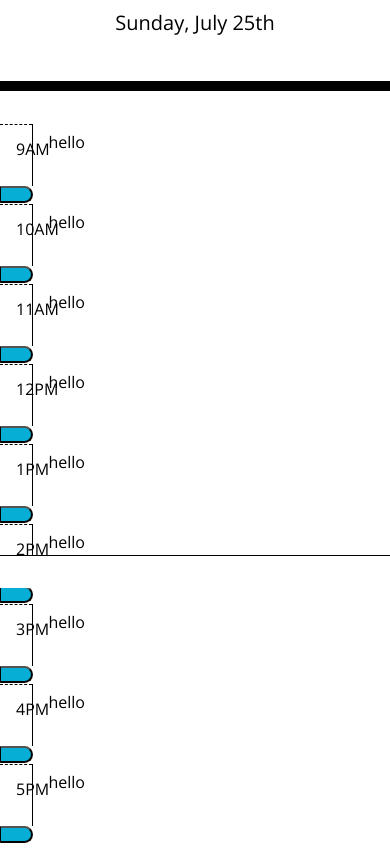
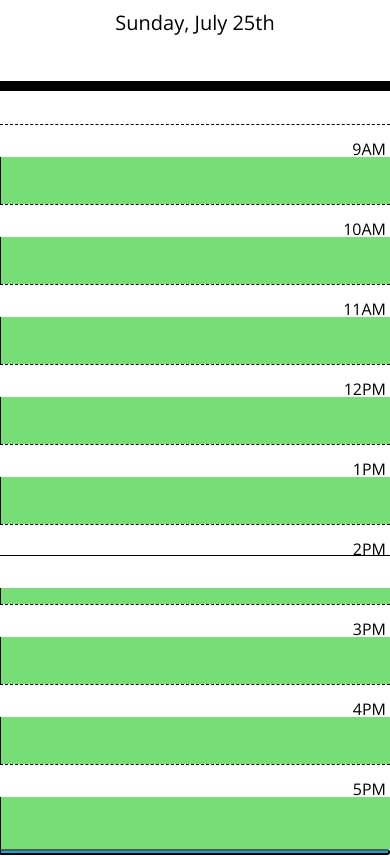
Before and after one commit to mikhaelhamoy/challenge-week-5, a plain HTML site: page index.html in a window 390 px wide. Shown: the part 256-1113 px from the top of the page. Drawn offline with nearby package versions, Linux system fonts and the light colour scheme; a web font is replaced by a local one.

Commit message:
time-block, save to localStorage, event persistence

```diff
--- a/assets/css/style.css
+++ b/assets/css/style.css
@@ -50,17 +50,14 @@ footer {
 
 .past {
   background-color: #d3d3d3;
-  color: white;
 }
 
 .present {
   background-color: #ff6961;
-  color: white;
 }
 
 .future {
   background-color: #77dd77;
-  color: white;
 }
 
 .saveBtn {
--- a/assets/js/script.js
+++ b/assets/js/script.js
@@ -1 +1,79 @@
+// create array with nine empty values
+var eventsArr = [" "," "," "," "," "," "," "," "," "];
+
+// get current date using moment()
 $("#currentDay").text(moment().format("dddd, MMMM Do"));
+
+// function to set color code of each time block
+var colorCodeTimeBlock = function() {
+    for (var i = 9; i < 18; i++){
+        var timeBlock = "#" + i;
+
+        // check if time block is past, future, or present time
+        if (moment().hour() < i){
+            $(timeBlock).removeClass("past present");
+            $(timeBlock).addClass("future");
+        }
+        else if (moment().hour() > i){
+            $(timeBlock).removeClass("future present");
+            $(timeBlock).addClass("past");
+        }
+        else if (moment().hour() === i){
+            $(timeBlock).removeClass("future present");
+            $(timeBlock).addClass("present");
+        }
+    }
+};
+
+// function to update color code of each time block
+var refreshTimeBlock = function() {
+    colorCodeTimeBlock();
+
+    // milliseconds left before the change of hour
+    var millisecondsLeft = 3600000 - ((moment().minute() * 60000) + (moment().second() * 1000) + moment().milliseconds());
+
+    // execute function when the hour has change
+    setTimeout(
+        function(){
+            colorCodeTimeBlock();
+
+            // execute function every hour
+            setInterval(colorCodeTimeBlock, 3600000);
+        },
+    millisecondsLeft);
+};
+
+// function to save events to localStorage when the save button is clicked
+var saveEvents = function() {
+    localStorage.setItem("events", JSON.stringify(eventsArr));
+};
+
+// function to load events from localStorage
+var loadEvents = function() {
+    tempEventsArr = JSON.parse(localStorage.getItem("events"));
+
+    if (tempEventsArr){
+        eventsArr = tempEventsArr;
+
+        for (var i = 0; i < 9; i++){
+            var tempTextAreaID = "#" + (i + 9);
+            $(tempTextAreaID).text(eventsArr[i]);
+        }
+    }
+};
+
+// save the event of the time block in the localStorage
+$(".saveBtn").on("click", function() {
+    for (var i = 0; i < 9; i++){
+        var tempTextAreaID = "#" + (i + 9);
+        var tempBtnID = "btn" + (i + 9);
+        if ($(this).attr("id") === tempBtnID){
+            eventsArr[i] = $(tempTextAreaID).val();
+        }
+    }
+    saveEvents();
+    loadEvents();
+});
+
+loadEvents();
+refreshTimeBlock();
--- a/index.html
+++ b/index.html
@@ -32,52 +32,52 @@
       <p class="lead descripttion">A simple calendar app for scheduling your work day</p>
       <p id="currentDay" class="lead time-block"></p>
     </header>
-    <div class="container">
+    <div class="container pb-5">
       <!-- Timeblocks go here -->
       <div class="row">
-        <div class="col-1 hour pt-3 pl-3"><div class="float-left">9AM</div></div>
-        <textarea class="col-10">hello</textarea>
-        <button class="col-1 saveBtn"><i class="oi oi-hard-drive"></i></button>
+        <div class="col-sm-1 hour pt-3 px-1 d-flex justify-content-end">9AM</div>
+        <textarea id="9" class="col-sm-10"></textarea>
+        <button id="btn9" class="col-sm-1 saveBtn"><i class="oi oi-hard-drive"></i></button>
       </div>
       <div class="row">
-        <div class="col-1 hour pt-3 pl-3"><div class="float-left">10AM</div></div>
-        <textarea class="col-10">hello</textarea>
-        <button class="col-1 saveBtn"><i class="oi oi-hard-drive"></i></button>
+        <div class="col-sm-1 hour pt-3 px-1 d-flex justify-content-end">10AM</div>
+        <textarea id="10" class="col-sm-10"></textarea>
+        <button id="btn10" class="col-sm-1 saveBtn"><i class="oi oi-hard-drive"></i></button>
       </div>
       <div class="row">
-        <div class="col-1 hour pt-3 pl-3"><div class="float-left">11AM</div></div>
-        <textarea class="col-10">hello</textarea>
-        <button class="col-1 saveBtn"><i class="oi oi-hard-drive"></i></button>
+        <div class="col-sm-1 hour pt-3 px-1 d-flex justify-content-end">11AM</div>
+        <textarea id="11" class="col-sm-10"></textarea>
+        <button id="btn11" class="col-sm-1 saveBtn"><i class="oi oi-hard-drive"></i></button>
       </div>
       <div class="row">
-        <div class="col-1 hour pt-3 pl-3"><div class="float-left">12PM</div></div>
-        <textarea class="col-10">hello</textarea>
-        <button class="col-1 saveBtn"><i class="oi oi-hard-drive"></i></button>
+        <div class="col-sm-1 hour pt-3 px-1 d-flex justify-content-end">12PM</div>
+        <textarea id="12" class="col-sm-10"></textarea>
+        <button id="btn12" class="col-sm-1 saveBtn"><i class="oi oi-hard-drive"></i></button>
       </div>
       <div class="row">
-        <div class="col-1 hour pt-3 pl-3"><div class="float-left">1PM</div></div>
-        <textarea class="col-10">hello</textarea>
-        <button class="col-1 saveBtn"><i class="oi oi-hard-drive"></i></button>
+        <div class="col-sm-1 hour pt-3 px-1 d-flex justify-content-end">1PM</div>
+        <textarea id="13" class="col-sm-10"></textarea>
+        <button id="btn13" class="col-sm-1 saveBtn"><i class="oi oi-hard-drive"></i></button>
       </div>
       <div class="row">
-        <div class="col-1 hour pt-3 pl-3"><div class="float-left">2PM</div></div>
-        <textarea class="col-10">hello</textarea>
-        <button class="col-1 saveBtn"><i class="oi oi-hard-drive"></i></button>
+        <div class="col-sm-1 hour pt-3 px-1 d-flex justify-content-end">2PM</div>
+        <textarea id="14" class="col-sm-10"></textarea>
+        <button id="btn14" class="col-sm-1 saveBtn"><i class="oi oi-hard-drive"></i></button>
       </div>
       <div class="row">
-        <div class="col-1 hour pt-3 pl-3"><div class="float-left">3PM</div></div>
-        <textarea class="col-10">hello</textarea>
-        <button class="col-1 saveBtn"><i class="oi oi-hard-drive"></i></button>
+        <div class="col-sm-1 hour pt-3 px-1 d-flex justify-content-end">3PM</div>
+        <textarea id="15" class="col-sm-10"></textarea>
+        <button id="btn15" class="col-sm-1 saveBtn"><i class="oi oi-hard-drive"></i></button>
       </div>
       <div class="row">
-        <div class="col-1 hour pt-3 pl-3"><div class="float-left">4PM</div></div>
-        <textarea class="col-10">hello</textarea>
-        <button class="col-1 saveBtn"><i class="oi oi-hard-drive"></i></button>
+        <div class="col-sm-1 hour pt-3 px-1 d-flex justify-content-end">4PM</div>
+        <textarea id="16" class="col-sm-10"></textarea>
+        <button id="btn16" class="col-sm-1 saveBtn"><i class="oi oi-hard-drive"></i></button>
       </div>
       <div class="row">
-        <div class="col-1 hour pt-3 pl-3"><div class="float-left">5PM</div></div>
-        <textarea class="col-10">hello</textarea>
-        <button class="col-1 saveBtn"><i class="oi oi-hard-drive"></i></button>
+        <div class="col-sm-1 hour pt-3 px-1 d-flex justify-content-end">5PM</div>
+        <textarea id="17" class="col-sm-10"></textarea>
+        <button id="btn17" class="col-sm-1 saveBtn"><i class="oi oi-hard-drive"></i></button>
       </div>
     </div>
     <footer class="fixed-bottom"></footer>
```
